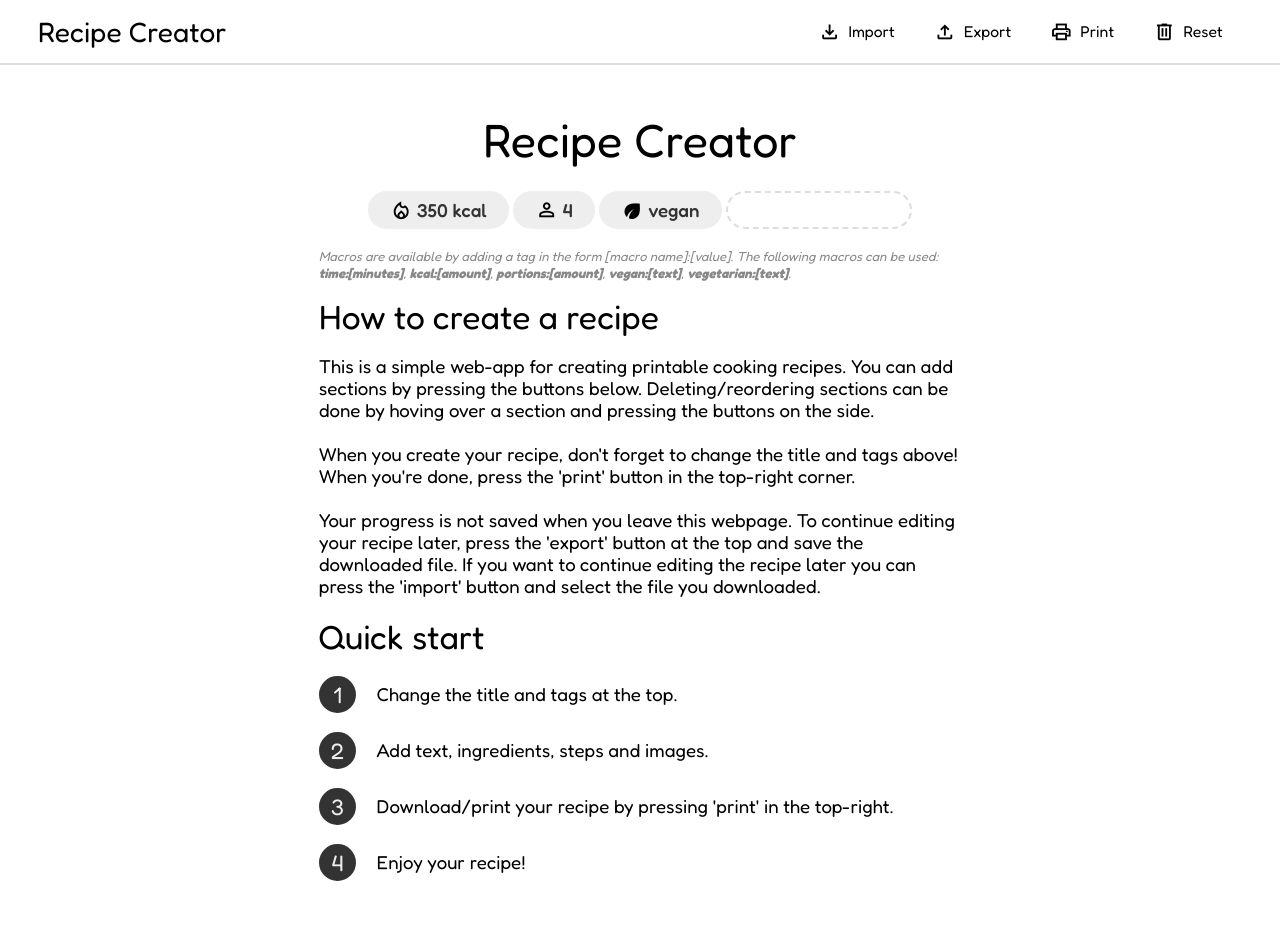
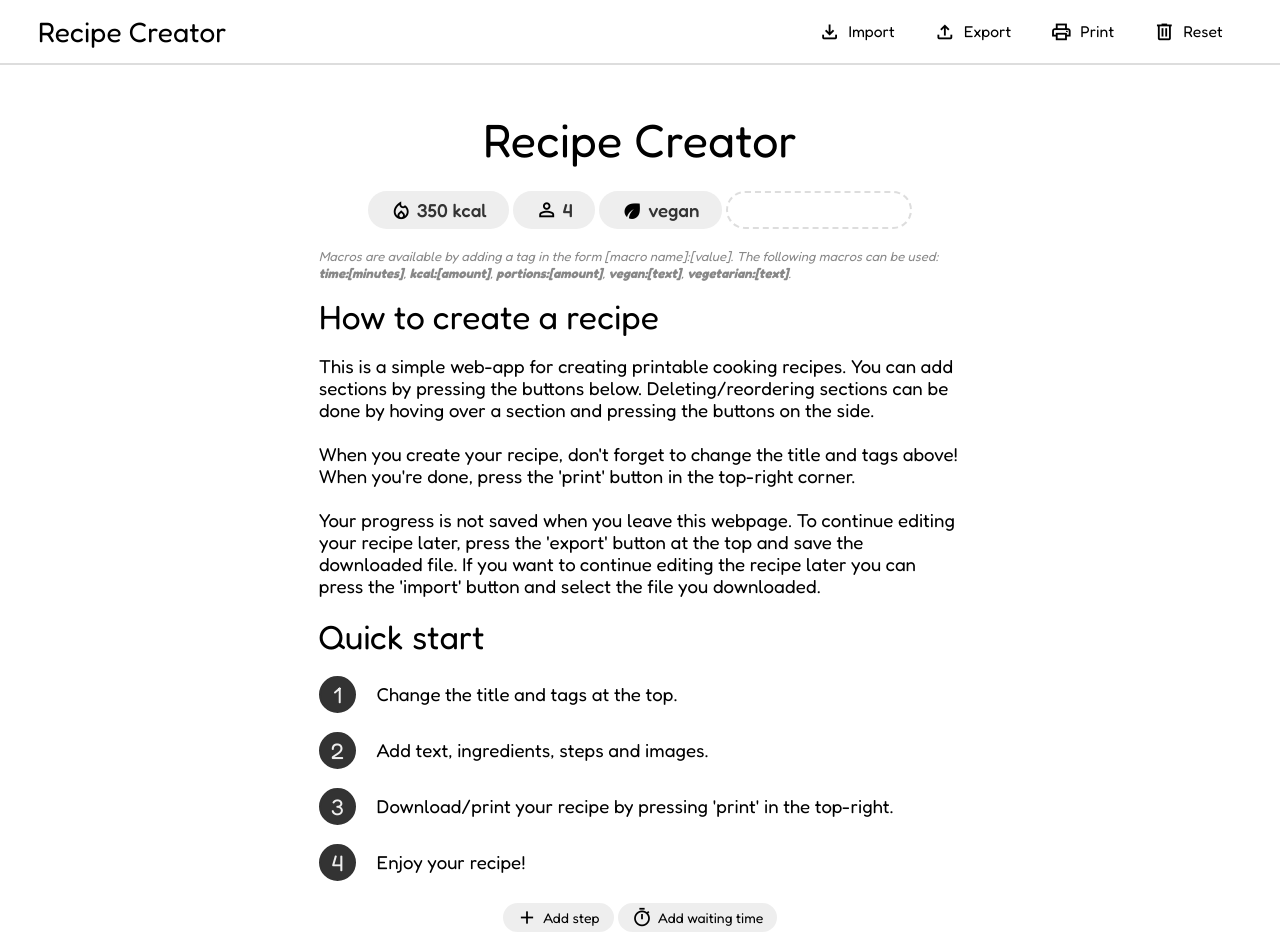
Before and after one commit to dirckvdende/recipe-creator, a Nuxt app: page / in a window 1280 px wide. Shown: the top 952 px of the page. Built offline with nearby package versions, Linux system fonts and the light colour scheme.

Commit message:
Changed style of steps section buttons

```diff
--- a/app/components/section/sections/StepsSection.vue
+++ b/app/components/section/sections/StepsSection.vue
@@ -193,13 +193,8 @@
         }
     }
 
-    .bottom-buttons:not(:global(.active-section) .bottom-buttons):not(
-    :global(.section:hover) .bottom-buttons) {
-        opacity: 0;
-    }
-
     .bottom-buttons {
-        margin-top: 0;
+        margin: 0;
     }
 
 </style>
```
